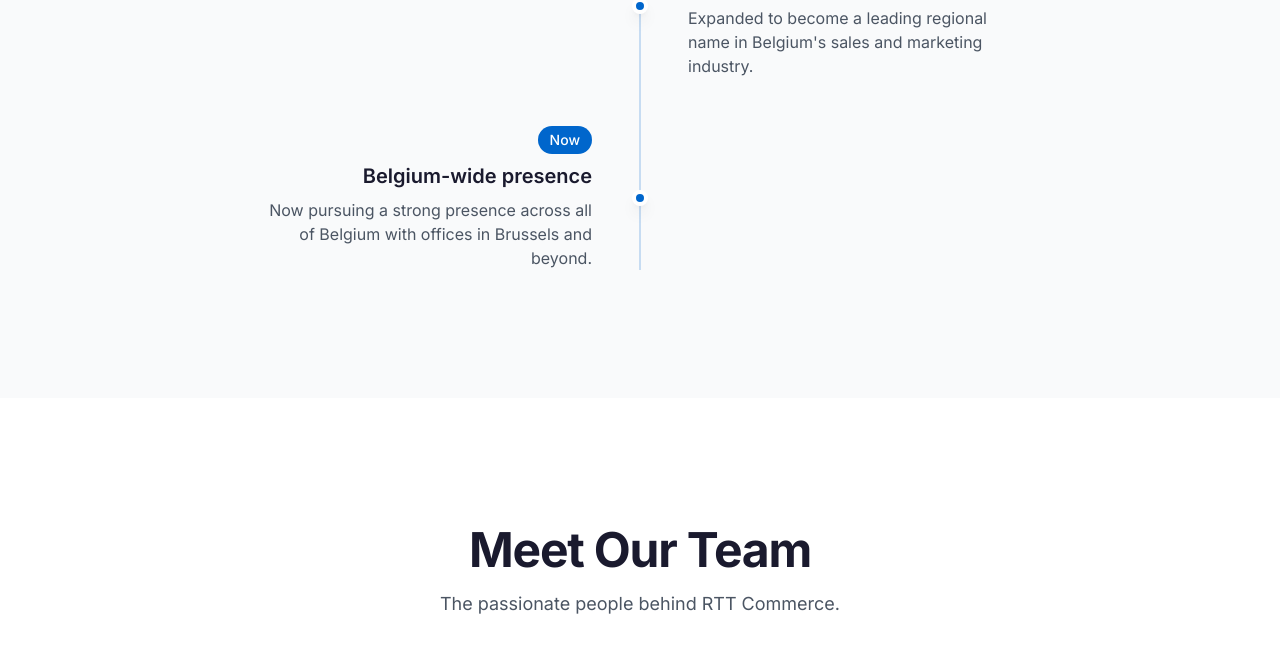
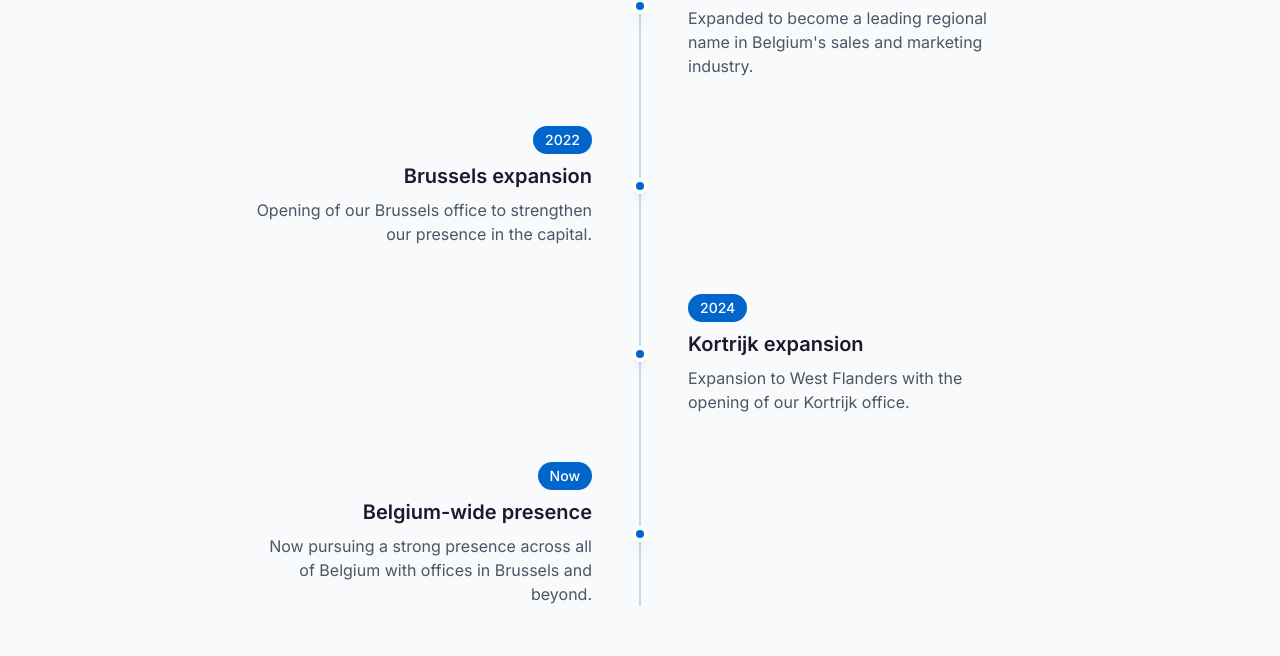
Before and after one commit to Pedrocito97/rtt-commerce, a Next.js app: page /en/over-ons in a window 1280 px wide. Shown: the part 1808-2464 px from the top of the page. Built offline with nearby package versions, Linux system fonts and the light colour scheme.

Commit message:
Add 2022 Brussels and 2024 Kortrijk expansion to timeline
Added new timeline entries for company expansion in all 3 languages (NL, EN, FR).

🤖 Generated with [Claude Code](https://claude.com/claude-code)

Co-Authored-By: Claude Opus 4.5 <noreply@anthropic.com>

```diff
--- a/src/app/[locale]/over-ons/page.tsx
+++ b/src/app/[locale]/over-ons/page.tsx
@@ -55,6 +55,16 @@ export default function AboutPage() {
       year: "2020",
       title: t("timeline.2020.title"),
       description: t("timeline.2020.description"),
+    },
+    {
+      year: "2022",
+      title: t("timeline.2022.title"),
+      description: t("timeline.2022.description"),
+    },
+    {
+      year: "2024",
+      title: t("timeline.2024.title"),
+      description: t("timeline.2024.description"),
     },
     {
       year: t("timeline.now.year"),
--- a/src/messages/en.json
+++ b/src/messages/en.json
@@ -83,6 +83,14 @@
       "2020": {
         "title": "Regional expansion",
         "description": "Expanded to become a leading regional name in Belgium's sales and marketing industry."
+      },
+      "2022": {
+        "title": "Brussels expansion",
+        "description": "Opening of our Brussels office to strengthen our presence in the capital."
+      },
+      "2024": {
+        "title": "Kortrijk expansion",
+        "description": "Expansion to West Flanders with the opening of our Kortrijk office."
       },
       "now": {
         "year": "Now",
--- a/src/messages/fr.json
+++ b/src/messages/fr.json
@@ -83,6 +83,14 @@
       "2020": {
         "title": "Expansion régionale",
         "description": "Expansion pour devenir un nom régional de premier plan dans l'industrie belge de la vente et du marketing."
+      },
+      "2022": {
+        "title": "Expansion à Bruxelles",
+        "description": "Ouverture de notre bureau à Bruxelles pour renforcer notre présence dans la capitale."
+      },
+      "2024": {
+        "title": "Expansion à Courtrai",
+        "description": "Expansion en Flandre occidentale avec l'ouverture de notre bureau à Courtrai."
       },
       "now": {
         "year": "Maintenant",
--- a/src/messages/nl.json
+++ b/src/messages/nl.json
@@ -83,6 +83,14 @@
       "2020": {
         "title": "Regionale expansie",
         "description": "Uitgebreid tot een toonaangevende regionale naam in de Belgische verkoop- en marketingindustrie."
+      },
+      "2022": {
+        "title": "Brussel expansie",
+        "description": "Opening van ons kantoor in Brussel om onze aanwezigheid in de hoofdstad te versterken."
+      },
+      "2024": {
+        "title": "Kortrijk expansie",
+        "description": "Uitbreiding naar West-Vlaanderen met de opening van ons kantoor in Kortrijk."
       },
       "now": {
         "year": "Nu",
```
